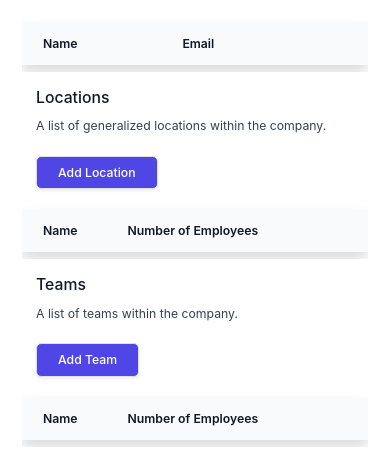
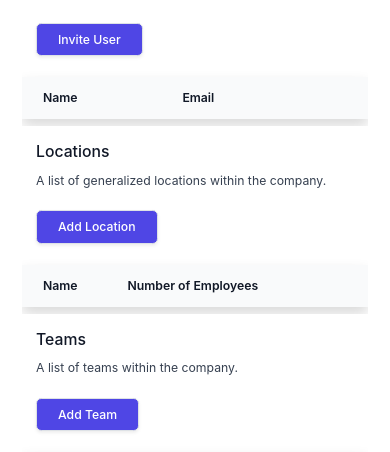
Before and after one commit to aaronspindler/Team.Bio, a Django app: template templates/companies/company_settings.html in a window 390 px wide. Shown: the part 415-867 px from the top of the page. Run offline with Django 4.2, Linux system fonts and the light colour scheme; the template is opened without the code that fills it, so the values that code supplies are empty; some libraries are stand-ins or nearby versions.

Commit message:
Added invite user button

```diff
--- a/templates/companies/company_settings.html
+++ b/templates/companies/company_settings.html
@@ -43,6 +43,10 @@
                 <div class="sm:flex-auto">
                     <h2 class="text-lg font-medium text-gray-900">Users</h2>
                     <p class="mt-2 text-sm text-gray-700">You currently have {{ company_users.count }} users</p>
+                </div>
+                <div class="mt-4 sm:mt-0 sm:ml-16 sm:flex-none">
+                    <a type="button" href="{% url 'invite' %}"
+                       class="inline-flex items-center justify-center rounded-md border border-transparent bg-indigo-600 px-4 py-2 text-sm font-medium text-white shadow-sm hover:bg-indigo-700 focus:outline-none focus:ring-2 focus:ring-indigo-500 focus:ring-offset-2 sm:w-auto">Invite User</a>
                 </div>
             </div>
             <div class="mt-8 flex flex-col">
```
